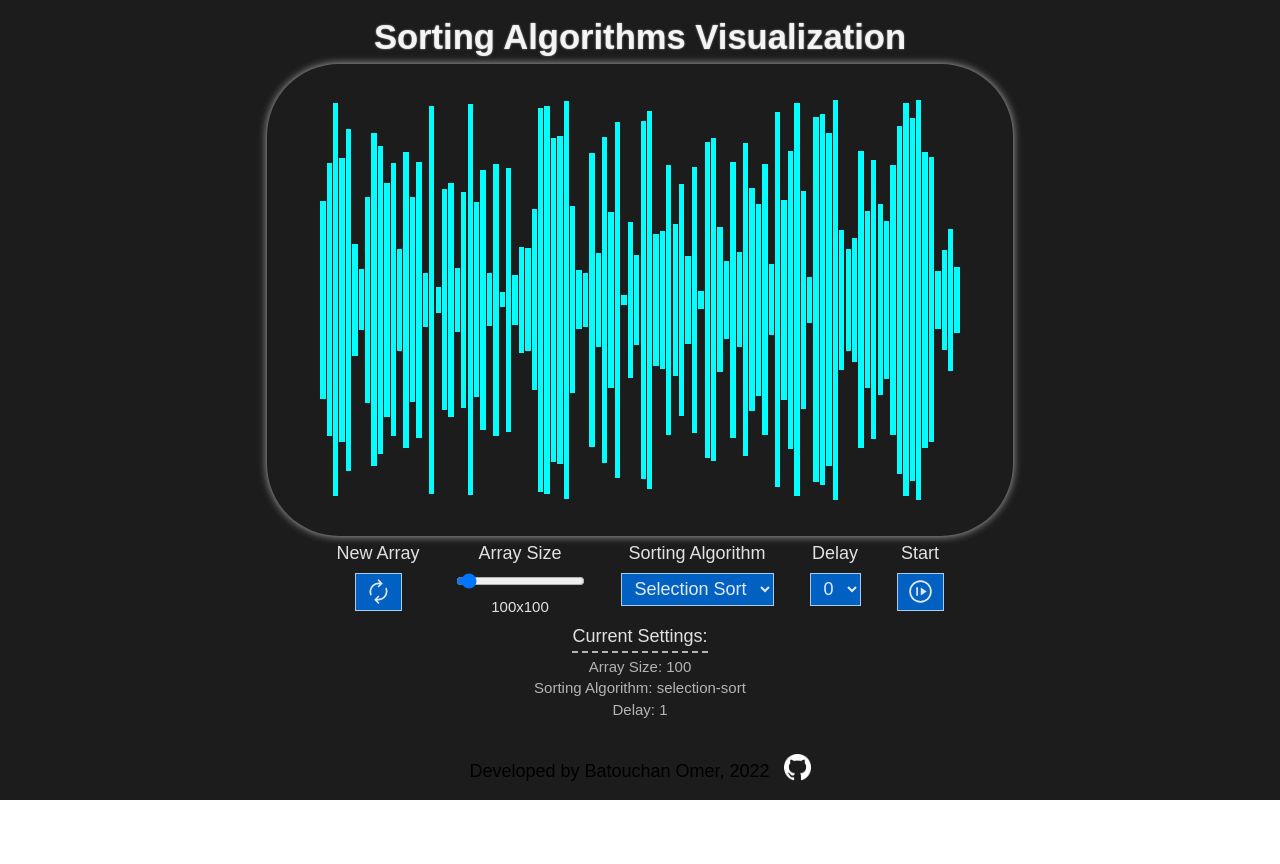
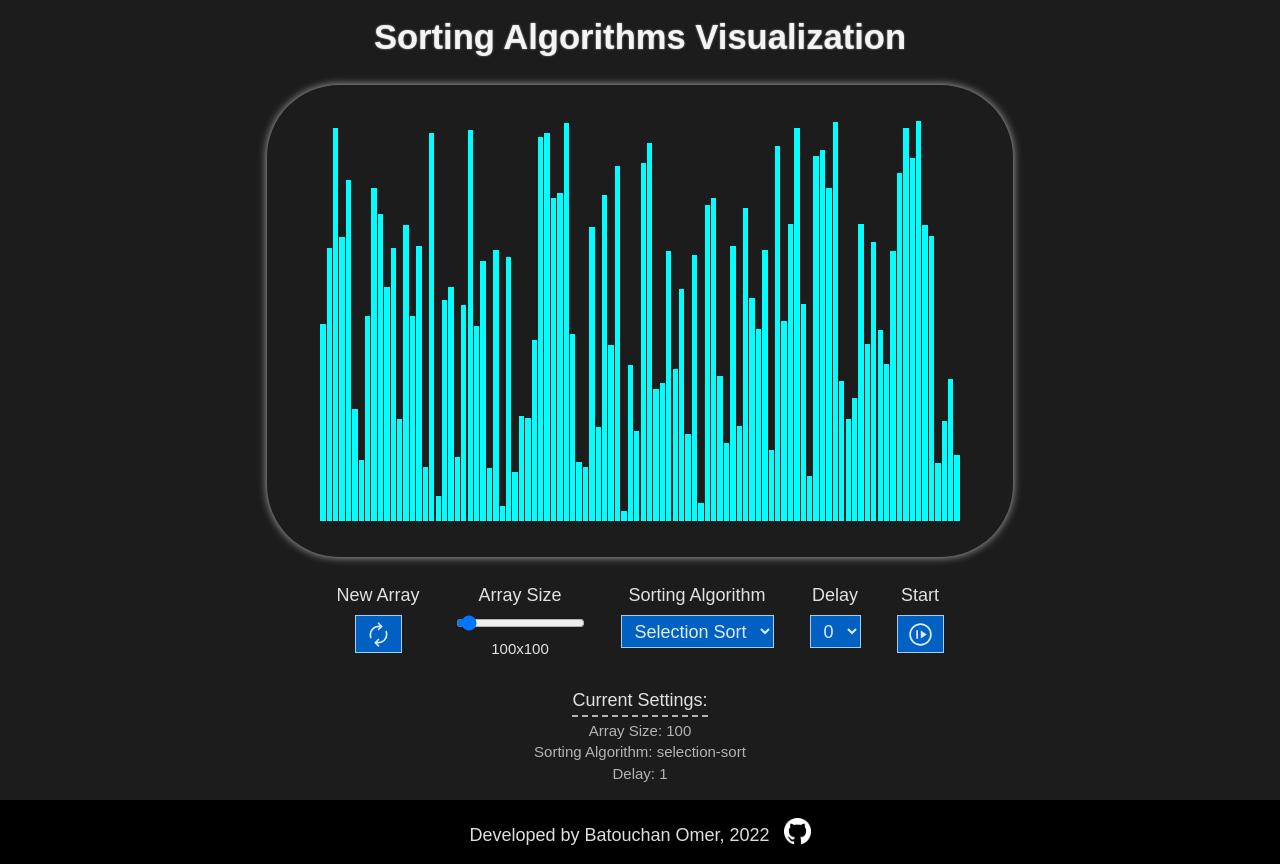
Before and after one commit to batoomer/algorithm-visualizer, a website built with webpack: page src/templates/template.html in a window 1280 px wide. Before the commit the page ends 800 px from the top, so only its background shows below. Built offline with nearby package versions, Linux system fonts and the light colour scheme.

Commit message:
updated style

```diff
--- a/src/sorting/sorting-view.css
+++ b/src/sorting/sorting-view.css
@@ -1,7 +1,7 @@
 .sorting-view{
     flex: 1;
     padding: 1rem;
-
+    min-height: 100vh;
     background-color: var(--black);
     color: var(--white);
     display: flex;
@@ -19,7 +19,7 @@
 .array-bars{
     display: flex;
     justify-content: center;
-    align-items: center;
+    align-items: baseline;
     background-color: var(--black);
     padding: 2rem;
     border-radius: 4rem;
--- a/src/styles/global.css
+++ b/src/styles/global.css
@@ -31,8 +31,8 @@ body{
 
 /* START FOOTER STYLE */
 footer {
-    background-color: var(--black);
-    color: var(--white-main);
+    background-color:black;
+    color: var(--white);
     display: flex;
     justify-content: center;
     align-items: center;
```
Also changed, not shown: dist/main.css, dist/main.js.
